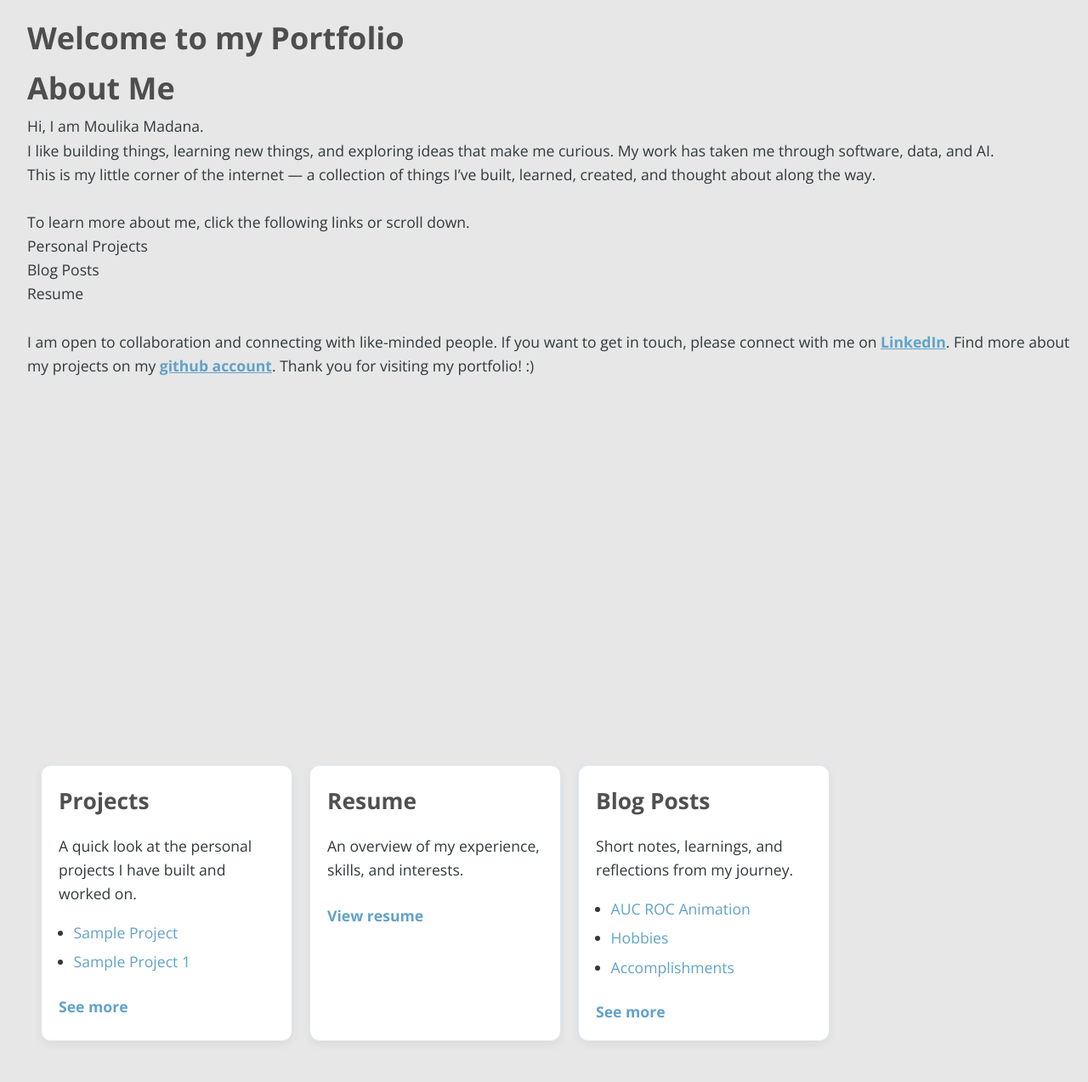
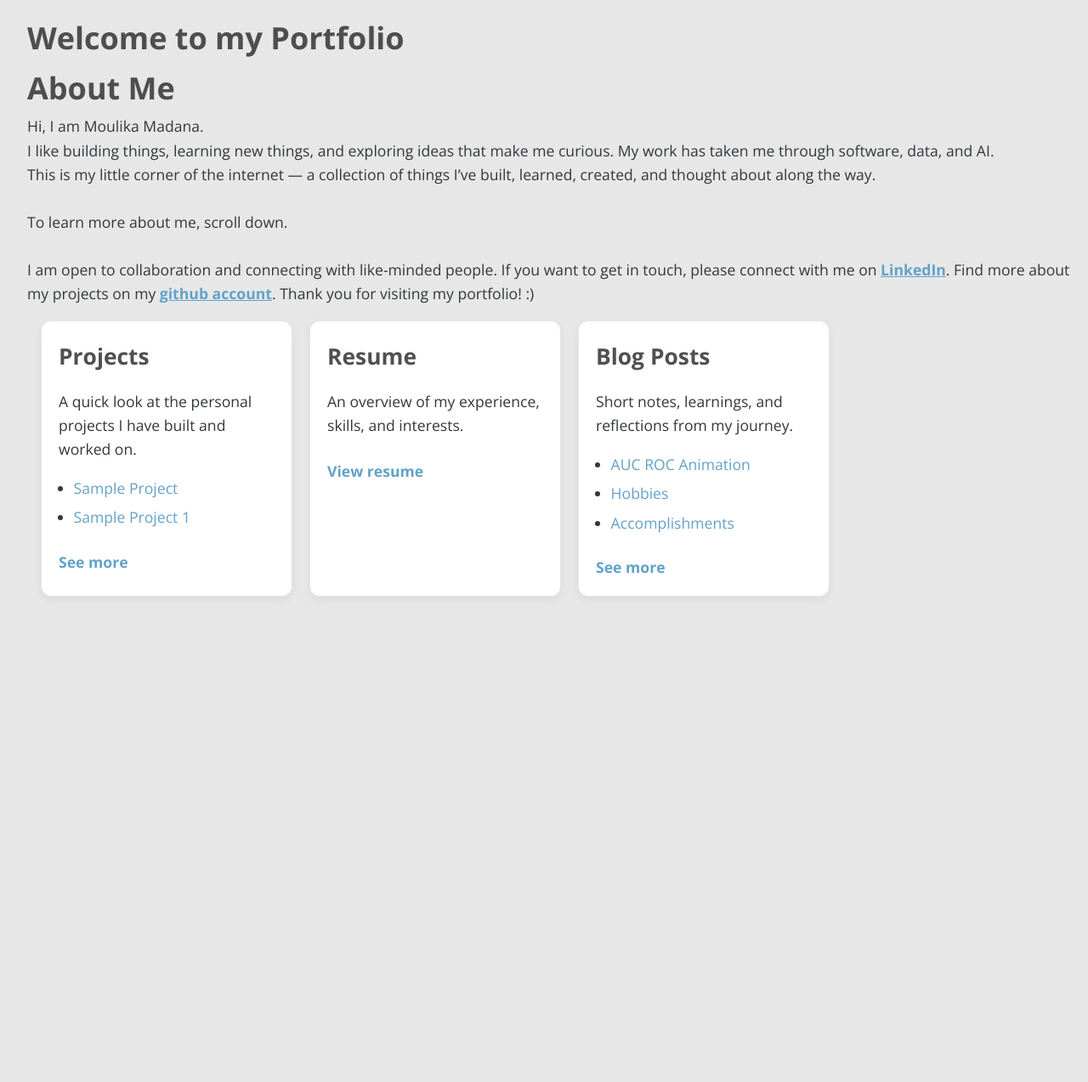
Before and after one commit to mlscmoulika/mlscmoulika.github.io, a Jekyll site: the page built from index.html, in a window 1280 px wide. Shown: the whole page at 85% size. Built offline with Jekyll 4.4.1, drawn with Linux system fonts in a browser that asks for light colours; the list of posts is cut into pages by our own code; after the commit the page ends 900 px from its top, so only the background shows below that.

Commit message:
styling and formating

```diff
--- a/_includes/header.html
+++ b/_includes/header.html
@@ -17,13 +17,7 @@
           This is my little corner of the internet — a collection of things I’ve built, learned, created, and thought about along the way.
           <br>
           <br>
-          To learn more about me, click the following links or scroll down.
-          <br>
-               Personal Projects
-          <br>
-               Blog Posts
-          <br>
-               Resume
+          To learn more about me, scroll down.
           <br>
           <br>
 
--- a/stylesheets/stylesheet.css
+++ b/stylesheets/stylesheet.css
@@ -86,24 +86,24 @@ a:hover {
 
 @media screen and (min-width: 64em) {
   .page-header {
-    height: 100vh;
+    min-height: auto;
     padding-top: 1rem;
     padding-left: 2rem;
     padding-bottom: 1rem; } }
 
 @media screen and (min-width: 42em) and (max-width: 64em) {
   .page-header {
-    height: 100vh;
+    min-height: auto;
     padding-top: 1rem;
     padding-left: 2rem;
     padding-bottom: 1rem; } }
 
 @media screen and (max-width: 42em) {
   .page-header {
-    height: 75vh;
-    padding-top: 1rem;
-    padding-left: 2rem;
-    padding-bottom: 1rem; } }
+    min-height: auto;
+    padding-top: 0.75rem;
+    padding-left: 1rem;
+    padding-bottom: 0.75rem; } }
 
 
 .about-me {
```
